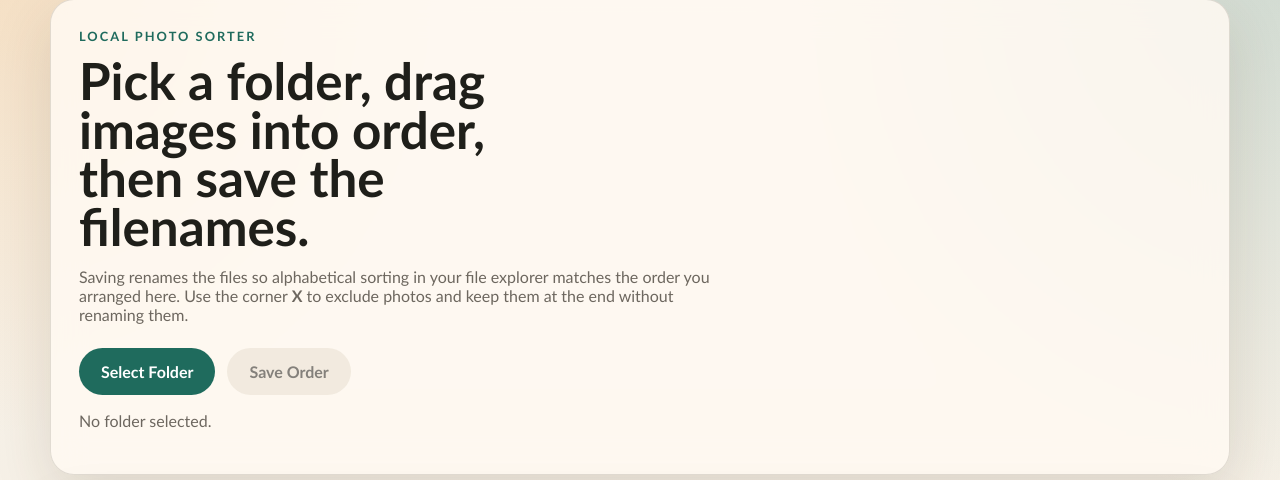
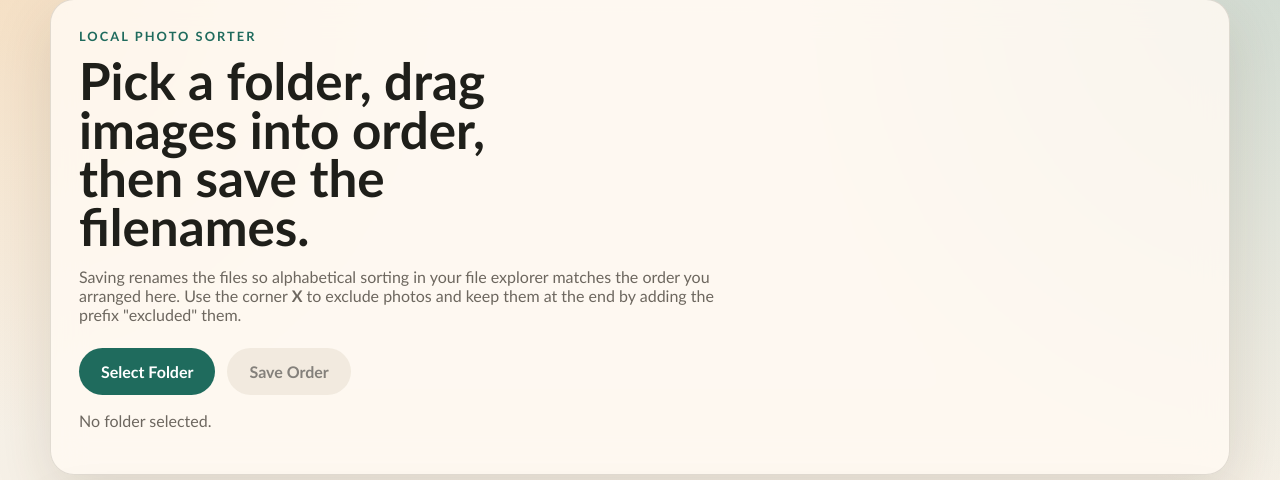
Before and after one commit to RTnhN/photo-sort, a Flask app: page / in a window 1280 px wide. Shown: the part 33-513 px from the top of the page. Run offline with Flask 3, Linux system fonts and the light colour scheme.

Commit message:
Fix: fix ui bugs

```diff
--- a/templates/index.html
+++ b/templates/index.html
@@ -14,7 +14,7 @@
         <p class="intro">
           Saving renames the files so alphabetical sorting in your file explorer matches the
           order you arranged here. Use the corner <strong>X</strong> to exclude photos and keep
-          them at the end without renaming them.
+          them at the end by adding the prefix "excluded" them.
         </p>
         <div class="actions">
           <button id="select-folder" class="primary">Select Folder</button>
```
